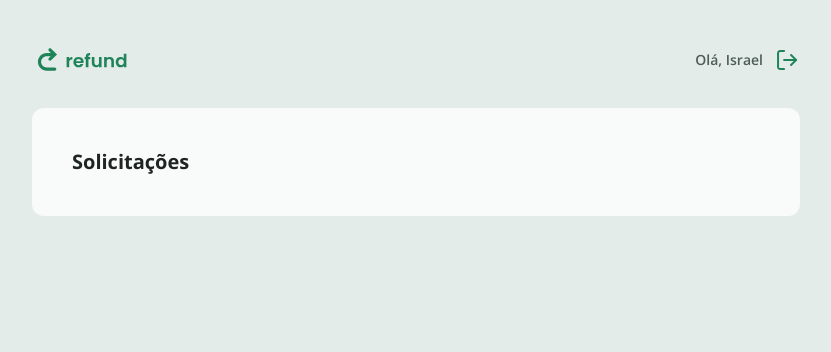
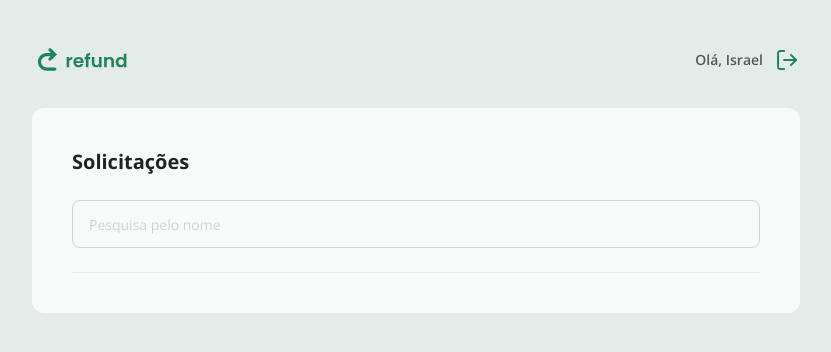
Before and after one commit to israeltx/n11-refund-tailwind, a React (Vite) app: page / in a window 1280 px wide. Shown: the top 352 px of the page, without its empty margins (224-1055 px from the left). Built offline with nearby package versions, Linux system fonts and the light colour scheme.

Commit message:
Create the search input

```diff
--- a/src/pages/Dashboard.tsx
+++ b/src/pages/Dashboard.tsx
@@ -1,7 +1,23 @@
+import React, { use, useState } from "react"
+
+import { Input } from "../components/Input"
+
 export function Dashboard() {
+  const [name, setName] = useState('')
+
+  function fetchRefunds(e: React.FormEvent) {
+    e.preventDefault()
+    console.log(name);
+  }
+
+
   return (
     <div className="bg-gray-500 rounded-xl p-10 md:min-w-[768px]">
       <h1 className="text-gray-100 font-bold text-xl flex-1">Solicitações</h1>
+
+      <form onSubmit={fetchRefunds} className="flex flex-1 items-center justify-between pb-6 border-b-[1px] border-b-gray-400 md:flex-row gap-2 mt-6">
+        <Input placeholder="Pesquisa pelo nome" onChange={(e) => setName(e.target.value)}/>
+      </form>
     </div>
   )
 }
```
